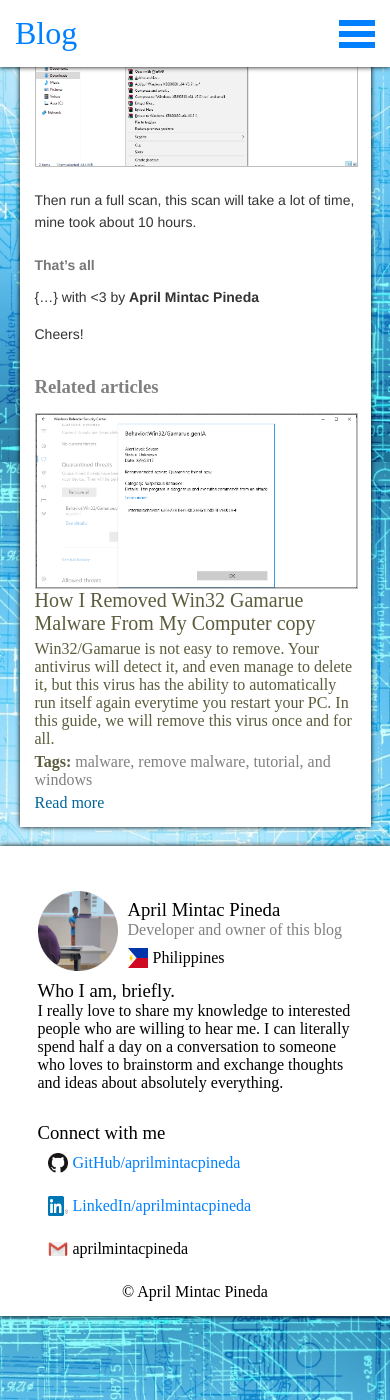
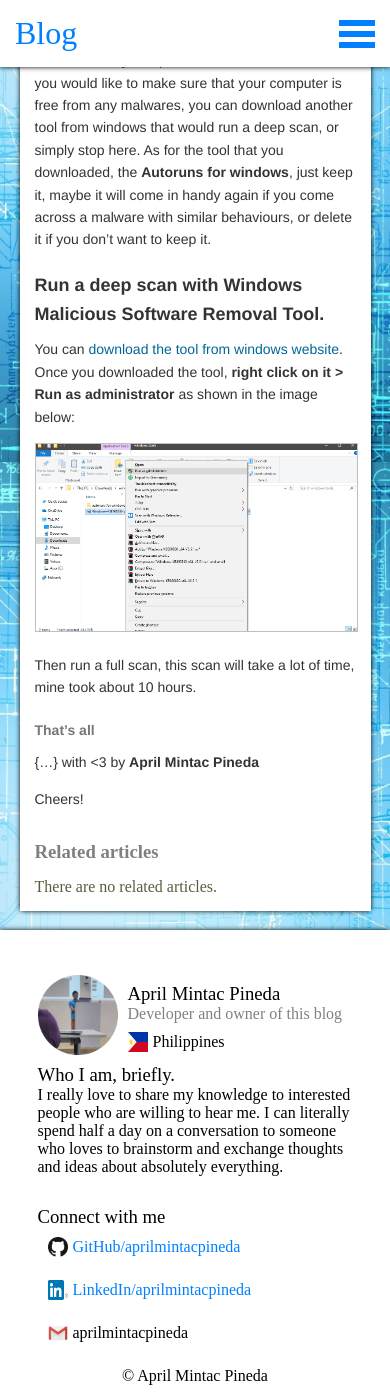
Before and after one commit to aprilmintacpineda/my-old-blogsite, a Jekyll site: the page built from _posts/2017-08-13-how-I-removed-Win32-Gamarue-malware-from-my-computer.md, in a window 390 px wide and 1400 px high, scrolled down 5907 px. Built offline with Jekyll 4.4.1, drawn with Linux system fonts in a browser that asks for light colours; some of the changed lines change nothing that is shown.

Commit message:
removed dummy post; corrected mobile viewport bugs;

```diff
--- a/_posts/2017-08-12-how-I-removed-Win32-Gamarue-malware-from-my-computer - Copy.md
+++ /dev/null
@@ -1,119 +0,0 @@
----
-layout: post
-post_title: How I removed Win32/Gamarue malware from my computer.
-description: Win32/Gamarue is not easy to remove. Your antivirus will detect it, and even manage to delete it, but this virus has the ability to automatically run itself again everytime you restart your PC. In this guide, we will remove this virus once and for all.
-date_posted: 2017-08-12
-cover_image: 2017-08-12-how-to-remove-win-gamarue-virus/2.png
-category: how-tos
-tags:
-  - malware
-  - remove malware
-  - tutorial
-  - windows
----
-
-My computer got infected by a virus called [Win32/Gamarue](https://www.microsoft.com/en-us/wdsi/threats/malware-encyclopedia-description?Name=Win32/Gamarue){:target="_new"}. I really don't know where I got this virus, I didn't download or install any program and whenever I download anything, as a safety precaution, I will scan the file before opening it. It could be that I got this [malware](https://en.wikipedia.org/wiki/Malware){:target="_new"} from one of the USB flash drives that were plugged into my computer the day before I notice the infection.
-
-### Noticeable abnormal behaviours.
-
-![Malware detected!](/blog/public/post-resources/2017-08-12-how-to-remove-win-gamarue-virus/1.png)
-
-My antivirus, [Windows Defender](){:target="_new"}, detected the malware immediately and quarantine it. I clicked remove because I don't want malwares lying around my PC.
-
-![Needs to restart](/blog/public/post-resources/2017-08-12-how-to-remove-win-gamarue-virus/3.png)
-
-My antivirus says I need to restart my PC so I did just that. When I restarted my PC, I noticed something on my taskbar...
-
-![Powershell running on startup](/blog/public/post-resources/2017-08-12-how-to-remove-win-gamarue-virus/powershell-running.png)
-
-A program called [powershell](https://msdn.microsoft.com/en-us/powershell/mt173057.aspx){:target="_new"} was running on startup, **That's inconceivable!** So I thought, there is something fishy going on here, I didn't add that program on my startup programs and yet it runs on startup, now don't get this wrong, powershell itself is not a threat, it's a tool that comes with windows and every windows PC has it.
-
-### Here's how to remove it, once and for all.
-
-Lots of malwares use powershell to install themselves again when you remove them, but to do that, they will add a powershell script on start up. So what you can do is to remove them from the start up programs. First you need to **Show all hidden files, folders, and drives** in your PC. To do that follow these steps or skip if you already have done and all hidden files, folders, and drives in your PC are shown.
-
-**NOTE**: These came from [Microsoft's website](https://support.microsoft.com/en-ph/help/14201/windows-show-hidden-files){:target="_new"}
-
-###### Windows 10
-
-- In the search box on the taskbar, type **folder**, and then select **Show hidden files and folders** from the search results.
-- Under **Advanced settings**, select **Show hidden files, folders, and drives**, and then select **OK**.
-
-###### Windows 8.1
-
-- Swipe in from the right edge of the screen, then select **Search** (or if you're using a mouse, point to the upper-right corner of the screen, move the mouse pointer down, and then select **Search**).
-- Type **folder** in the search box, then select **Folder Options** from the search results.
-- Select the **View** tab.
-- Under **Advanced settings**, select **Show hidden files, folders, and drives**, and then select **OK**.
-
-###### Windows 7
-
-- Select the **Start button**, then select **Control Panel > Appearance and Personalization**.
-- Select **Folder Options**, then select the **View** tab.
-- Under **Advanced settings**, select **Show hidden files, folders, and drives**, and then select **OK**.
-
-Once all the hidden files, folders, and drives are shown, next is to go to the startup programs
-
-- Go to **My computer** (windows 7) or **This PC** (windows 10).
-- Go to your **Drive C:**, this can be named anything, mine was **Acer(C:)**.
-- Go to **Users** folder.
-- Go to **Your Username** folder, this can vary depending on your username, mine is **aprilpineda**.
-- Go to **AppData**, this folder is hidden by default.
-- Go to **Roaming > Microsoft > Windows > Start Menu > Programs**.
-
-You will now see the list of all the programs that runs on your PC's startup, this means that all these programs will automatically run when you start your PC. It should look somewhat like mine:
-
-**NOTE**: I am using **Windows 10**.
-
-![Startup programs](/blog/public/post-resources/2017-08-12-how-to-remove-win-gamarue-virus/startup programs.png)
-
-As you can see, **Windows PowerShell** is running on startup, and if you open it:
-
-![Startup programs - Windows PowerShell](/blog/public/post-resources/2017-08-12-how-to-remove-win-gamarue-virus/Windows powershell folder.png)
-
-We don't want **Windows PowerShell** running on startup, so delete the entire folder for good. Once it has been deleted, the malware will no longer run, but it's still there so this is not the end yet, but you are almost there.
-
-This malware has most-likely infected your **Registry**, which windows will look at whenever its trying to run a program on startup, we need to delete that entry as well to clear your PC from the malware. First you will need to download some tools from microsoft.
-
-To clean the registry, download the [autoruns for windows](https://docs.microsoft.com/en-us/sysinternals/downloads/autoruns){:target="_new"}
-
-![DL Autoruns for windows](/blog/public/post-resources/2017-08-12-how-to-remove-win-gamarue-virus/dl-autoruns for windows.png)
-
-Once the file has been downloaded, put it in a folder, anywhere you like, it will be a **rar** file so make sure you have [downloaded and install winrar](http://www.rarlab.com/download.htm){:target="_new"}, then **right click > Extract Here** as shown in the image below.
-
-![extract autoruns](/blog/public/post-resources/2017-08-12-how-to-remove-win-gamarue-virus/extract autoruns.png)
-
-All the files will be extracted to the folder, then on the **Autoruns.exe**, **right click > Run as administrator**. You will see all the programs registered in the registry, look for a malicious program similar to what you see in the image below, then **right click > Jump to entry**.
-
-![Jump to entry](/blog/public/post-resources/2017-08-12-how-to-remove-win-gamarue-virus/jump to entry.png)
-
-You will know if that's the program you are looking for if you click on it and you see this at the bottom.
-
-![Value of the script](/blog/public/post-resources/2017-08-12-how-to-remove-win-gamarue-virus/value at the bottom of it.png)
-
-You see that the File it is refering to was not found because I have removed it from the startup program, and my antivirus has deleted the file, but while this is existing in the registry, you will not be safe.
-
-If you have found it, and you jumped to the entry, the **Registry Editor** will open and you will see the file highlighted for you, if not then click it manually, then **right click > Delete** as shown in the image below.
-
-![Registry](/blog/public/post-resources/2017-08-12-how-to-remove-win-gamarue-virus/delete the entry on regedit.png)
-
-It's most-likely that a dialogue box will appear to confirm that you want to delete, it just click yes and the entry will be delete.
-
-###### That it! You're all good to go!
-
-Now that you have removed it from the startup programs and removed the entry on the registry, the malware should be gone and should never come back. My computer is now as clean as ever. If you would like to make sure that your computer is free from any malwares, you can download another tool from windows that would run a deep scan, or simply stop here. As for the tool that you downloaded, the **Autoruns for windows**, just keep it, maybe it will come in handy again if you come across a malware with similar behaviours, or delete it if you don't want to keep it.
-
-### Run a deep scan with Windows Malicious Software Removal Tool.
-
-You can [download the tool from windows website](https://www.microsoft.com/en-us/download/malicious-software-removal-tool-details.aspx){:target="_new"}. Once you downloaded the tool, **right click on it > Run as administrator** as shown in the image below:
-
-![Registry](/blog/public/post-resources/2017-08-12-how-to-remove-win-gamarue-virus/Windows Malicious Software Removal Tool run as admin.png)
-
-Then run a full scan, this scan will take a lot of time, mine took about 10 hours.
-
-###### That's all
-
-{...} with <3 by
-**April Mintac Pineda**
-
-Cheers!
--- a/public/styles/_top-navigation-bar.sass
+++ b/public/styles/_top-navigation-bar.sass
@@ -30,15 +30,6 @@
         background: #ffffff
         border: 1px solid #bfbfbf
         +fitWidth
-        &:after
-          display: block
-          position: absolute
-          content: ''
-          border-left: 15px solid transparent
-          border-right: 15px solid transparent
-          border-bottom: 15px solid #bfbfbf
-          top: -15px
-          left: 17px
       float: right
       .main-menu
         +clearFloat
@@ -79,11 +70,14 @@
                 font-size: 10px
                 +hCenter
         li.with-dd-menu
+          @media all and (max-width: $mobile_small)
+            border-radius: 0
           border-radius: 4px 4px 0 0
         li
           @media all and (max-width: $mobile_small)
             float: none
             margin: 0
+            border-radius: 0
           border-radius: 4px
           position: relative
           list-style: none
--- a/public/styles/pages/_post.sass
+++ b/public/styles/pages/_post.sass
@@ -59,7 +59,12 @@
     img
       width: 100%
       height: auto
+      display: block
     .post-information
+      @media all and (max-width: $mobile-wide)
+        position: relative
+        top: auto
+        left: auto
       background: rgba(0, 0, 0, 0.8)
       padding: 5%
       color: #ffffff
```
